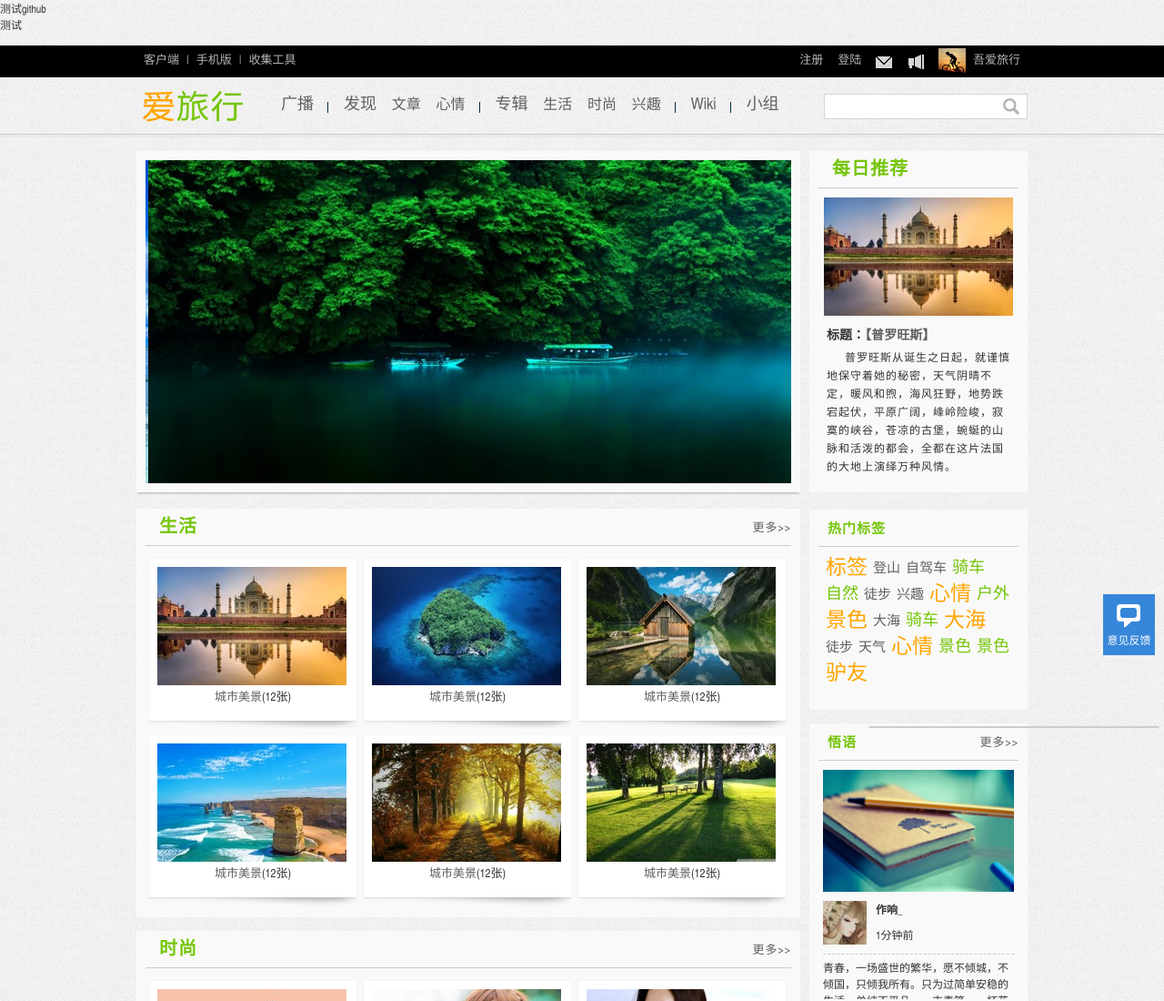
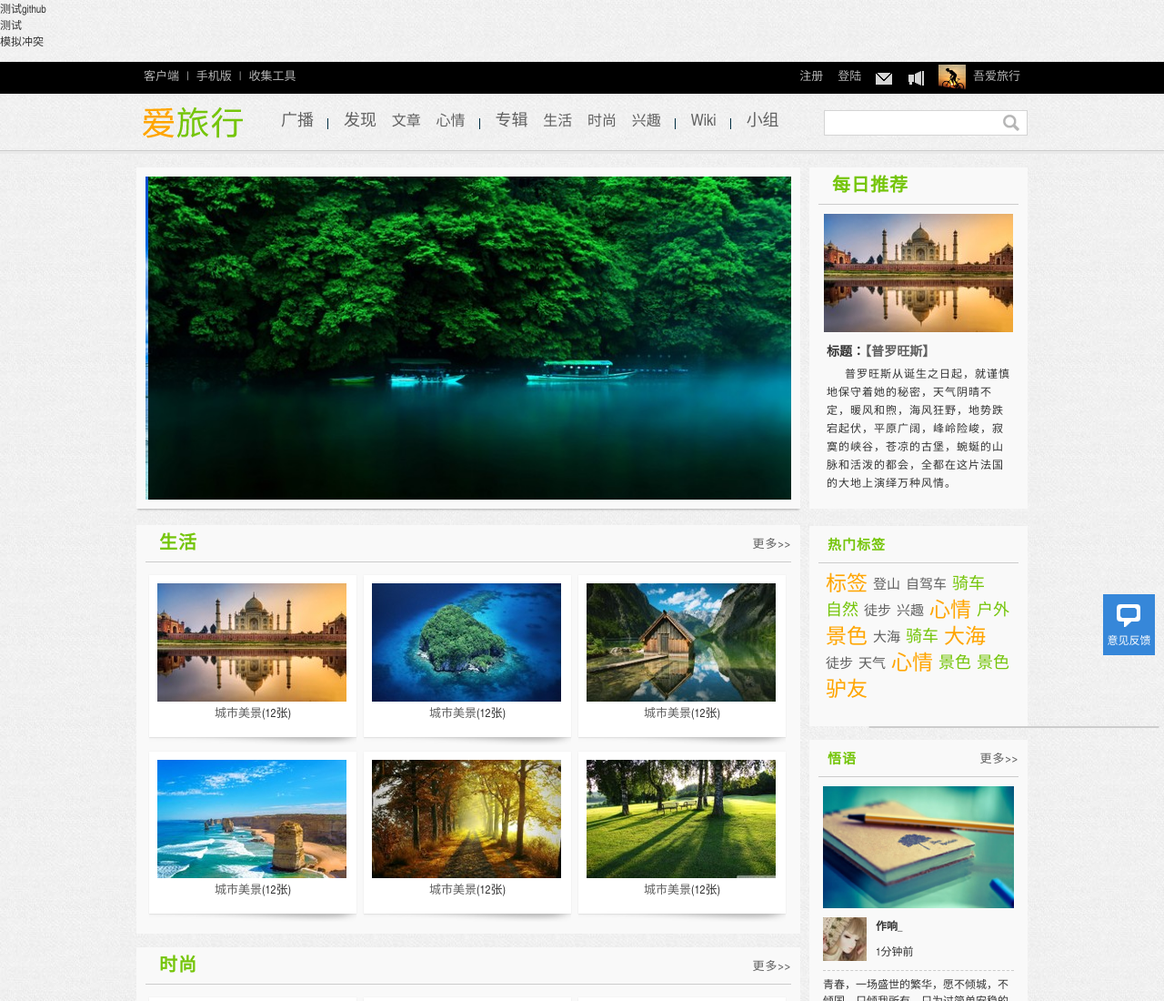
Before and after one commit to xk5021/ues-git, a plain HTML site: page index.html in a window 1280 px wide. Shown: the top 1100 px of the page at 91% size. Drawn offline with Linux system fonts and the light colour scheme.

Commit message:
模拟冲突

```diff
--- a/index.html
+++ b/index.html
@@ -11,6 +11,7 @@
     <!-- 头部设计 -->
     <div>测试github</div>
     <div>测试</div>
+    <div>模拟冲突</div>
     <div class="box"></div>
     <div class="div"><img src="" alt=""></div>
     <div id="header">
```
